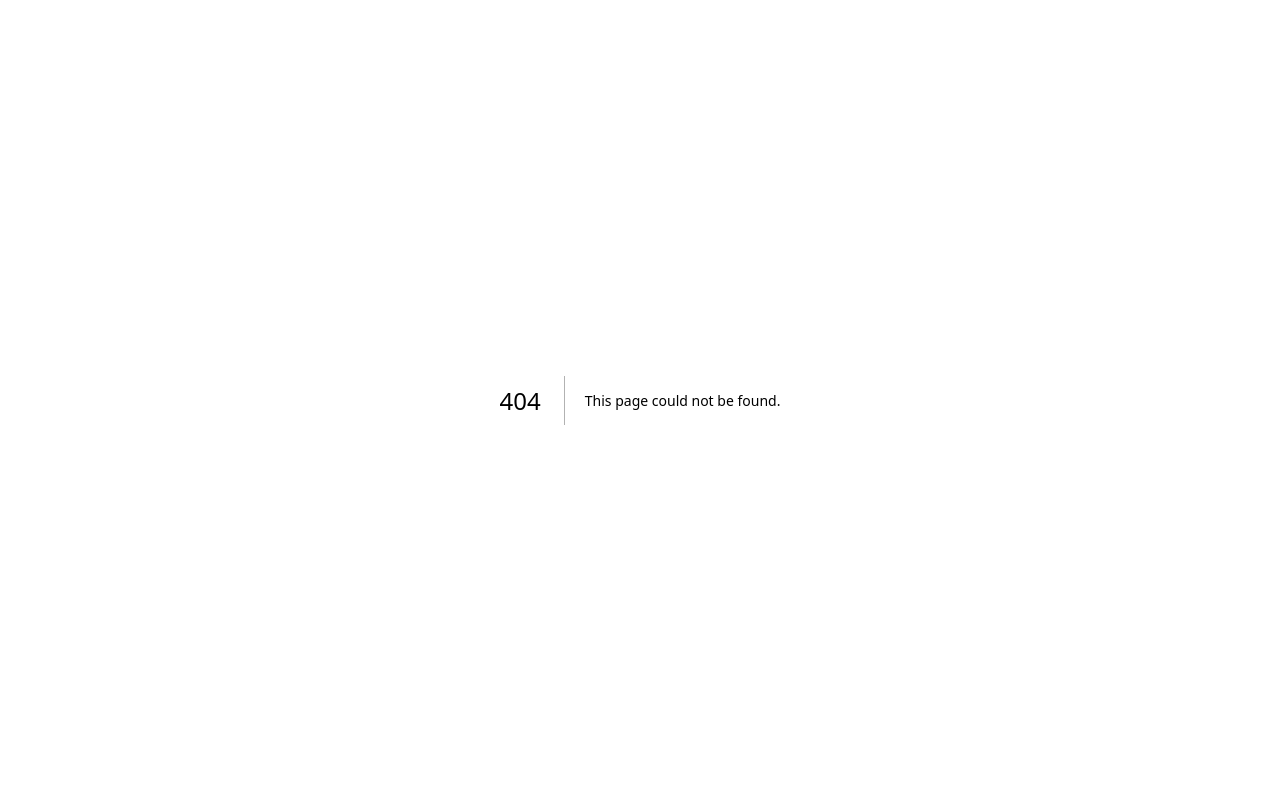
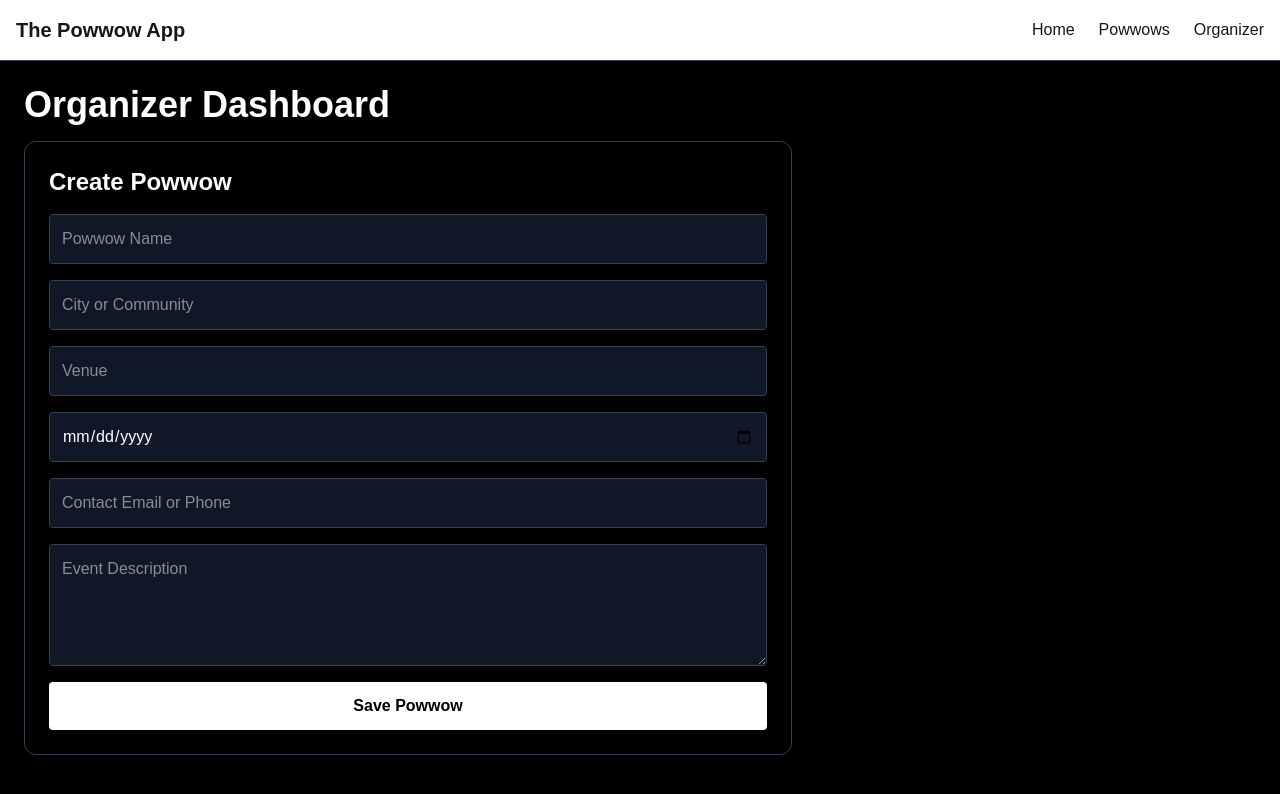
Before and after one commit to Powwowdude/the-powwow-app, a Next.js app: page /organizer in a window 1280 px wide. Before the commit this address had no page. Shown: the top 794 px of the page. Built offline with nearby package versions, Linux system fonts and the light colour scheme; no server answers.

Commit message:
Connected Supabase and added live powwow listings

```diff
--- a/package.json
+++ b/package.json
@@ -9,6 +9,7 @@
     "lint": "eslint"
   },
   "dependencies": {
+    "@supabase/supabase-js": "^2.105.3",
     "next": "16.2.4",
     "react": "19.2.4",
     "react-dom": "19.2.4"
--- a/src/app/layout.tsx
+++ b/src/app/layout.tsx
@@ -1,33 +1,29 @@
-import type { Metadata } from "next";
-import { Geist, Geist_Mono } from "next/font/google";
 import "./globals.css";
-
-const geistSans = Geist({
-  variable: "--font-geist-sans",
-  subsets: ["latin"],
-});
-
-const geistMono = Geist_Mono({
-  variable: "--font-geist-mono",
-  subsets: ["latin"],
-});
-
-export const metadata: Metadata = {
-  title: "Create Next App",
-  description: "Generated by create next app",
-};
 
 export default function RootLayout({
   children,
-}: Readonly<{
+}: {
   children: React.ReactNode;
-}>) {
+}) {
   return (
-    <html
-      lang="en"
-      className={`${geistSans.variable} ${geistMono.variable} h-full antialiased`}
-    >
-      <body className="min-h-full flex flex-col">{children}</body>
+    <html lang="en" className="bg-black">
+      <body className="min-h-screen bg-black text-white">
+
+        {/* NAVBAR */}
+        <nav className="flex justify-between items-center p-4 border-b border-gray-700">
+          <h1 className="text-xl font-bold">The Powwow App</h1>
+
+          <div className="flex gap-6">
+            <a href="/" className="hover:text-gray-300">Home</a>
+            <a href="/powwows" className="hover:text-gray-300">Powwows</a>
+            <a href="/organizer" className="hover:text-gray-300">Organizer</a>
+          </div>
+        </nav>
+
+        {/* PAGE CONTENT */}
+        <main>{children}</main>
+
+      </body>
     </html>
   );
 }
--- /dev/null
+++ b/src/app/organizer/page.tsx
@@ -0,0 +1,116 @@
+"use client";
+
+import { useState } from "react";
+import { supabase } from "../../lib/supabase";
+
+export default function OrganizerPage() {
+  const [powwow, setPowwow] = useState({
+    name: "",
+    city: "",
+    venue: "",
+    date: "",
+    contact: "",
+    description: "",
+  });
+
+  const handleChange = (
+    e: React.ChangeEvent<HTMLInputElement | HTMLTextAreaElement>
+  ) => {
+    setPowwow({
+      ...powwow,
+      [e.target.name]: e.target.value,
+    });
+  };
+
+  const handleSubmit = async () => {
+    const { error } = await supabase.from("powwows").insert([powwow]);
+
+    if (error) {
+      console.error(error);
+      alert(error.message);
+    } else {
+      alert("Powwow saved successfully!");
+
+      setPowwow({
+        name: "",
+        city: "",
+        venue: "",
+        date: "",
+        contact: "",
+        description: "",
+      });
+    }
+  };
+
+  return (
+    <main className="min-h-screen bg-black text-white p-6">
+      <h1 className="text-4xl font-bold mb-4">
+        Organizer Dashboard
+      </h1>
+
+      <section className="border border-gray-700 rounded-xl p-6 max-w-3xl">
+        <h2 className="text-2xl font-semibold mb-4">
+          Create Powwow
+        </h2>
+
+        <div className="grid gap-4">
+          <input
+            name="name"
+            value={powwow.name}
+            onChange={handleChange}
+            className="p-3 rounded bg-gray-900 border border-gray-700"
+            placeholder="Powwow Name"
+          />
+
+          <input
+            name="city"
+            value={powwow.city}
+            onChange={handleChange}
+            className="p-3 rounded bg-gray-900 border border-gray-700"
+            placeholder="City or Community"
+          />
+
+          <input
+            name="venue"
+            value={powwow.venue}
+            onChange={handleChange}
+            className="p-3 rounded bg-gray-900 border border-gray-700"
+            placeholder="Venue"
+          />
+
+          <input
+            name="date"
+            type="date"
+            value={powwow.date}
+            onChange={handleChange}
+            className="p-3 rounded bg-gray-900 border border-gray-700"
+          />
+
+          <input
+            name="contact"
+            value={powwow.contact}
+            onChange={handleChange}
+            className="p-3 rounded bg-gray-900 border border-gray-700"
+            placeholder="Contact Email or Phone"
+          />
+
+          <textarea
+            name="description"
+            value={powwow.description}
+            onChange={handleChange}
+            className="p-3 rounded bg-gray-900 border border-gray-700"
+            placeholder="Event Description"
+            rows={4}
+          />
+
+          <button
+            onClick={handleSubmit}
+            className="bg-white text-black px-6 py-3 rounded font-semibold hover:bg-gray-200"
+          >
+            Save Powwow
+          </button>
+        </div>
+      </section>
+    </main>
+  );
+}
--- /dev/null
+++ b/src/app/powwows/page.tsx
@@ -0,0 +1,76 @@
+"use client";
+
+import { useEffect, useState } from "react";
+import { supabase } from "../../lib/supabase";
+
+type Powwow = {
+  id: number;
+  name: string;
+  city: string;
+  venue: string;
+  date: string;
+  contact: string;
+  description: string;
+};
+
+export default function PowwowsPage() {
+  const [powwows, setPowwows] = useState<Powwow[]>([]);
+
+  useEffect(() => {
+    fetchPowwows();
+  }, []);
+
+  const fetchPowwows = async () => {
+    const { data, error } = await supabase
+      .from("powwows")
+      .select("*")
+      .order("date", { ascending: true });
+
+    if (error) {
+      console.error(error);
+    } else {
+      setPowwows(data || []);
+    }
+  };
+
+  return (
+    <main className="min-h-screen bg-black text-white p-6">
+      <h1 className="text-4xl font-bold mb-6">
+        Upcoming Powwows
+      </h1>
+
+      <div className="grid gap-6">
+        {powwows.map((powwow) => (
+          <div
+            key={powwow.id}
+            className="border border-gray-700 rounded-xl p-6 bg-gray-900"
+          >
+            <h2 className="text-2xl font-semibold mb-2">
+              {powwow.name}
+            </h2>
+
+            <p className="text-gray-300">
+              📍 {powwow.city}
+            </p>
+
+            <p className="text-gray-300">
+              🏟️ {powwow.venue}
+            </p>
+
+            <p className="text-gray-300">
+              📅 {powwow.date}
+            </p>
+
+            <p className="text-gray-300 mt-2">
+              📧 {powwow.contact}
+            </p>
+
+            <p className="mt-4 text-gray-200">
+              {powwow.description}
+            </p>
+          </div>
+        ))}
+      </div>
+    </main>
+  );
+}
--- /dev/null
+++ b/src/lib/supabase.ts
@@ -0,0 +1,6 @@
+import { createClient } from "@supabase/supabase-js";
+
+const supabaseUrl = process.env.NEXT_PUBLIC_SUPABASE_URL!;
+const supabaseAnonKey = process.env.NEXT_PUBLIC_SUPABASE_ANON_KEY!;
+
+export const supabase = createClient(supabaseUrl, supabaseAnonKey)
```
Also changed, not shown: 1 other file (tests, documents, lock files or other folders).
